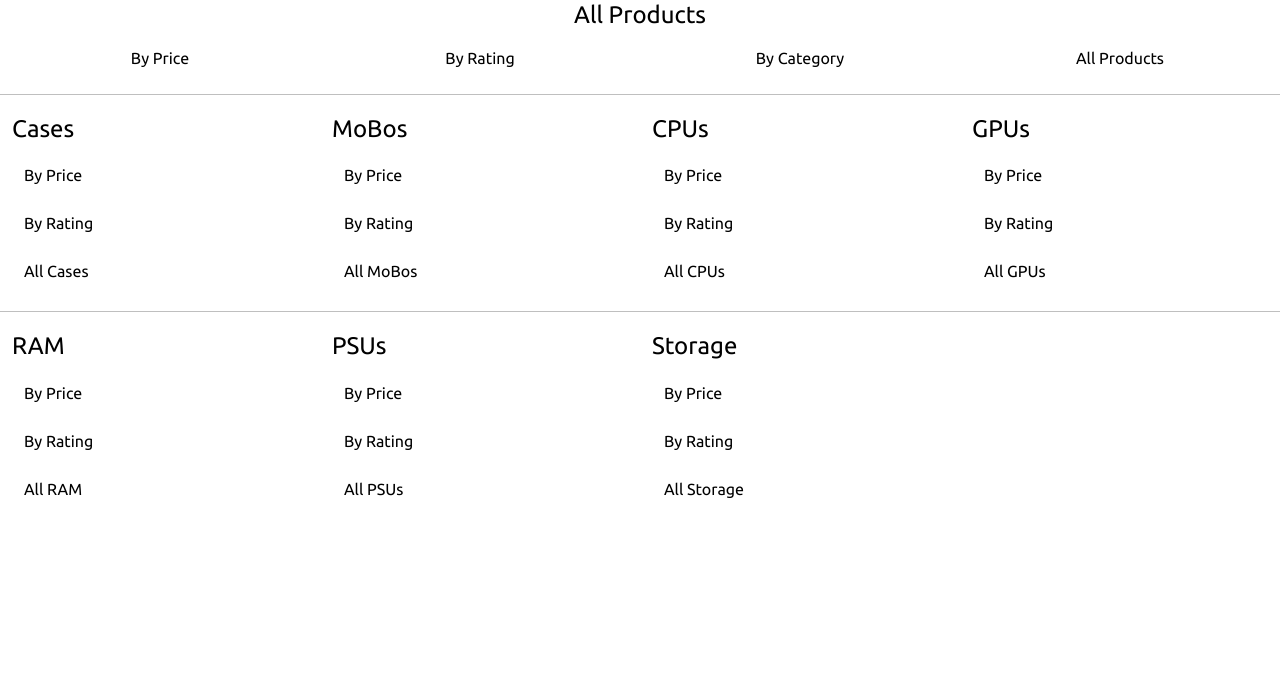
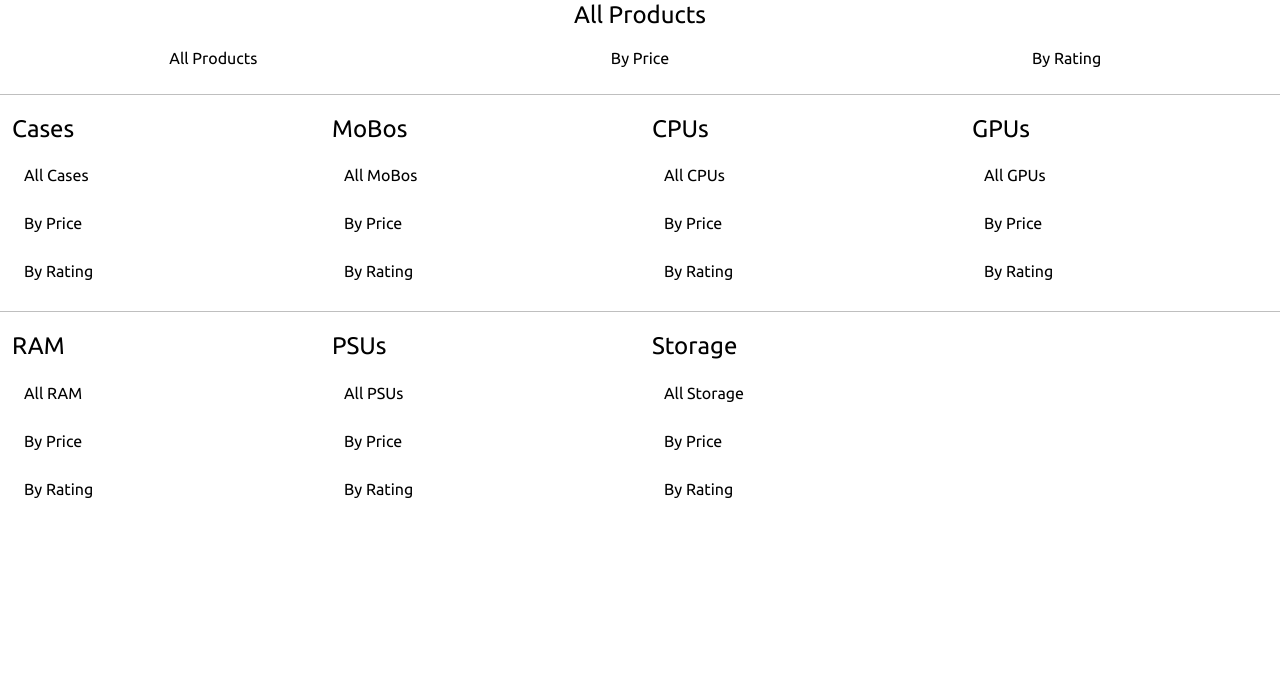
Before and after one commit to AlexGCbn/CI_PP5_StarDesk, a Django app: page /products/ in a window 1280 px wide, after a click that opens the changed part. Shown: the part 100-800 px from the top of the page. Run offline with Django 3.2, Linux system fonts and the light colour scheme; data that the repository does not hold is empty; some libraries are stand-ins or nearby versions.

Commit message:
Add product sorting functionality

```diff
--- a/products/views.py
+++ b/products/views.py
@@ -29,6 +29,7 @@ class AllProductsView(View):
                 Q(manufacturer__icontains=query) |
                 Q(description__icontains=query)
             )
+
         # If category exists, query by it
         if category:
             if category == 'case':
@@ -136,10 +137,24 @@ class AllProductsView(View):
                 query_storage
             )
 
+        # Sorting
+        sort = None
+        direction = None
+        if 'sort' in request.GET:
+            sort = request.GET['sort']
+            if 'direction' in request.GET:
+                direction = request.GET['direction']
+                if direction == 'desc':
+                    sort = f'-{sort}'
+            products = products.order_by(sort)
+
+        current_sorting = f'{sort}_{direction}'
+
         template = 'products/products.html'
         context = {
             'products': products,
             'search_term': query,
+            'current_sorting': current_sorting,
         }
         return render(request, template, context)
 
--- a/templates/includes/main-nav.html
+++ b/templates/includes/main-nav.html
@@ -6,11 +6,10 @@
                     <h4>All Products</h4>
                 </div>
             </div>
-            <div class="row text-center m-0 p-0">
-                <div class="col-6 col-sm-3 my-2"><a href="" class="product-btn">By Price</a></div>
-                <div class="col-6 col-sm-3 my-2"><a href="" class="product-btn">By Rating</a></div>
-                <div class="col-6 col-sm-3 my-2"><a href="" class="product-btn">By Category</a></div>
-                <div class="col-6 col-sm-3 my-2"><a href="{% url 'products' %}" class="product-btn">All Products</a></div>
+            <div class="row text-center m-0 p-0 justify-content-around">
+                <div class="col-7 col-sm-4 my-2"><a href="{% url 'products' %}" class="product-btn">All Products</a></div>
+                <div class="col-7 col-sm-4 my-2"><a href="{% url 'products' %}?sort=price&direction=asc" class="product-btn">By Price</a></div>
+                <div class="col-7 col-sm-4 my-2"><a href="{% url 'products' %}?sort=rating&direction=desc" class="product-btn">By Rating</a></div>
             </div>
         </div>
         <hr>
@@ -18,33 +17,33 @@
             <div class="col-6 col-sm-3 product-col mt-1">
                 <h4>Cases</h4>
                 <div class="row m-0 p-0">
-                    <a href="" class="product-btn col-10 p-1 m-1 m-sm-2">By Price</a>
-                    <a href="" class="product-btn col-10 p-1 m-1 m-sm-2">By Rating</a>
                     <a href="{% url 'products' %}?category=case" class="product-btn col-10 p-1 m-1 m-sm-2">All Cases</a>
+                    <a href="{% url 'products' %}?category=case&sort=price&direction=asc" class="product-btn col-10 p-1 m-1 m-sm-2">By Price</a>
+                    <a href="{% url 'products' %}?category=case&sort=rating&direction=desc" class="product-btn col-10 p-1 m-1 m-sm-2">By Rating</a>
                 </div>
             </div>
             <div class="col-6 col-sm-3 product-col mt-1">
                 <h4>MoBos</h4>
                 <div class="row m-0 p-0">
-                    <a href="" class="product-btn col-10 p-1 m-1 m-sm-2">By Price</a>
-                    <a href="" class="product-btn col-10 p-1 m-1 m-sm-2">By Rating</a>
                     <a href="{% url 'products' %}?category=motherboard" class="product-btn col-10 p-1 m-1 m-sm-2">All MoBos</a>
+                    <a href="{% url 'products' %}?category=motherboard&sort=price&direction=asc" class="product-btn col-10 p-1 m-1 m-sm-2">By Price</a>
+                    <a href="{% url 'products' %}?category=motherboard&sort=rating&direction=desc" class="product-btn col-10 p-1 m-1 m-sm-2">By Rating</a>
                 </div>
             </div>
             <div class="col-6 col-sm-3 product-col mt-1">
                 <h4>CPUs</h4>
                 <div class="row m-0 p-0">
-                    <a href="" class="product-btn col-10 p-1 m-1 m-sm-2">By Price</a>
-                    <a href="" class="product-btn col-10 p-1 m-1 m-sm-2">By Rating</a>
                     <a href="{% url 'products' %}?category=cpu" class="product-btn col-10 p-1 m-1 m-sm-2">All CPUs</a>
+                    <a href="{% url 'products' %}?category=cpu&sort=price&direction=asc" class="product-btn col-10 p-1 m-1 m-sm-2">By Price</a>
+                    <a href="{% url 'products' %}?category=cpu&sort=rating&direction=desc" class="product-btn col-10 p-1 m-1 m-sm-2">By Rating</a>
                 </div>
             </div>
             <div class="col-6 col-sm-3 product-col mt-1">
                 <h4>GPUs</h4>
                 <div class="row m-0 p-0">
-                    <a href="" class="product-btn col-10 p-1 m-1 m-sm-2">By Price</a>
-                    <a href="" class="product-btn col-10 p-1 m-1 m-sm-2">By Rating</a>
                     <a href="{% url 'products' %}?category=gpu" class="product-btn col-10 p-1 m-1 m-sm-2">All GPUs</a>
+                    <a href="{% url 'products' %}?category=gpu&sort=price&direction=asc" class="product-btn col-10 p-1 m-1 m-sm-2">By Price</a>
+                    <a href="{% url 'products' %}?category=gpu&sort=rating&direction=desc" class="product-btn col-10 p-1 m-1 m-sm-2">By Rating</a>
                 </div>
             </div>
         </div>
@@ -53,25 +52,25 @@
             <div class="col-6 col-sm-3 product-col mt-1">
                 <h4>RAM</h4>
                 <div class="row m-0 p-0">
-                    <a href="" class="product-btn col-10 p-1 m-1 m-sm-2">By Price</a>
-                    <a href="" class="product-btn col-10 p-1 m-1 m-sm-2">By Rating</a>
                     <a href="{% url 'products' %}?category=ram" class="product-btn col-10 p-1 m-1 m-sm-2">All RAM</a>
+                    <a href="{% url 'products' %}?category=ram&sort=price&direction=asc" class="product-btn col-10 p-1 m-1 m-sm-2">By Price</a>
+                    <a href="{% url 'products' %}?category=ram&sort=rating&direction=desc" class="product-btn col-10 p-1 m-1 m-sm-2">By Rating</a>
                 </div>
             </div>
             <div class="col-6 col-sm-3 product-col mt-1">
                 <h4>PSUs</h4>
                 <div class="row m-0 p-0">
-                    <a href="" class="product-btn col-10 p-1 m-1 m-sm-2">By Price</a>
-                    <a href="" class="product-btn col-10 p-1 m-1 m-sm-2">By Rating</a>
                     <a href="{% url 'products' %}?category=psu" class="product-btn col-10 p-1 m-1 m-sm-2">All PSUs</a>
+                    <a href="{% url 'products' %}?category=psu&sort=price&direction=asc" class="product-btn col-10 p-1 m-1 m-sm-2">By Price</a>
+                    <a href="{% url 'products' %}?category=psu&sort=rating&direction=desc" class="product-btn col-10 p-1 m-1 m-sm-2">By Rating</a>
                 </div>
             </div>
             <div class="col-6 col-sm-3 product-col mt-1">
                 <h4>Storage</h4>
                 <div class="row m-0 p-0">
-                    <a href="" class="product-btn col-10 p-1 m-1 m-sm-2">By Price</a>
-                    <a href="" class="product-btn col-10 p-1 m-1 m-sm-2">By Rating</a>
                     <a href="{% url 'products' %}?category=storage" class="product-btn col-10 p-1 m-1 m-sm-2">All Storage</a>
+                    <a href="{% url 'products' %}?category=storage&sort=price&direction=asc" class="product-btn col-10 p-1 m-1 m-sm-2">By Price</a>
+                    <a href="{% url 'products' %}?category=storage&sort=rating&direction=desc" class="product-btn col-10 p-1 m-1 m-sm-2">By Rating</a>
                 </div>
             </div>
             <!-- <div class="col-6 col-sm-3 product-col mt-1">
```
